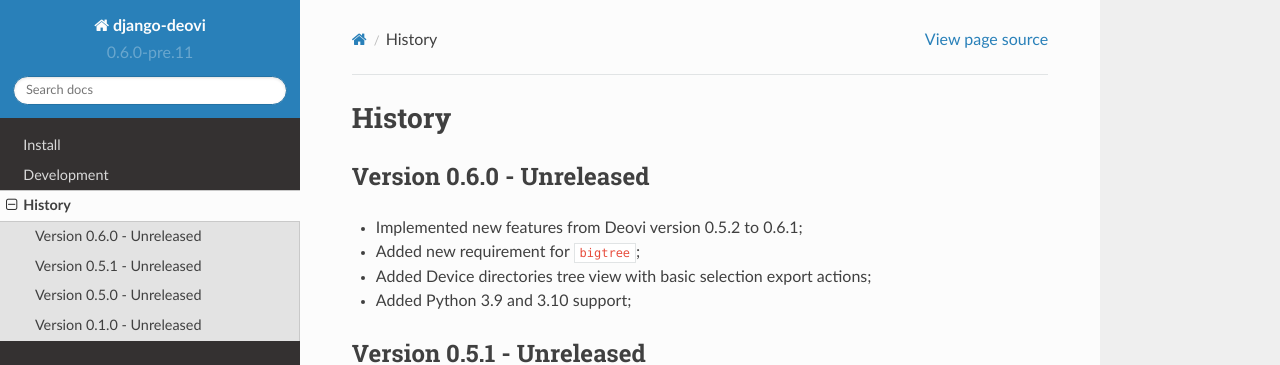
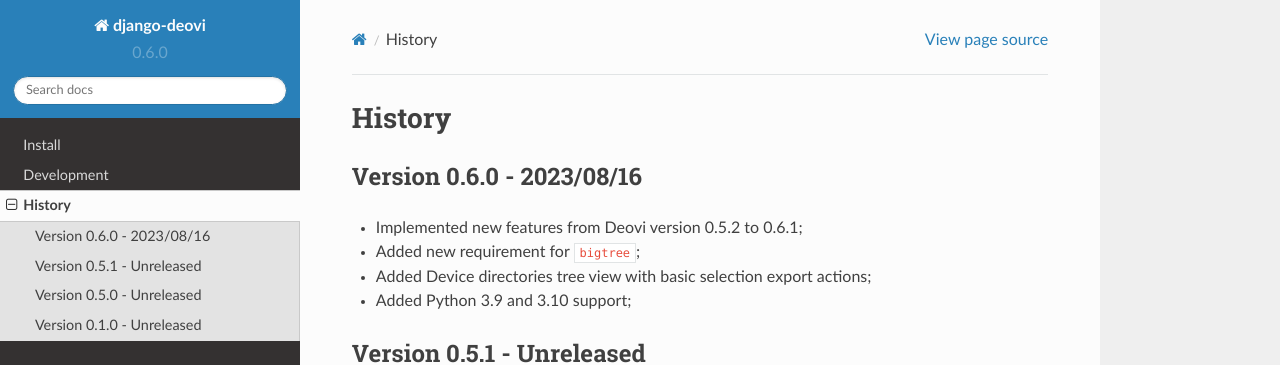
Before and after one commit to sveetch/django-deovi, a Sphinx documentation site: the page built from docs/history.rst, in a window 1280 px wide. Shown: the top 365 px of the page. Built offline with Sphinx 7.4.7 and the Read the Docs theme 2.0.0, drawn with Linux system fonts in a browser that asks for light colours.

Commit message:
[NEW] (v0.6.0) Release

```diff
--- a/docs/history.rst
+++ b/docs/history.rst
@@ -4,7 +4,7 @@
 History
 =======
 
-Version 0.6.0 - Unreleased
+Version 0.6.0 - 2023/08/16
 --------------------------
 
 * Implemented new features from Deovi version 0.5.2 to 0.6.1;
--- a/setup.cfg
+++ b/setup.cfg
@@ -3,7 +3,7 @@
 ;;
 [metadata]
 name = django-deovi
-version = 0.6.0-pre.11
+version = 0.6.0
 description = A Django application around Deovi
 long_description = file:README.rst
 long_description_content_type = text/x-rst
```
